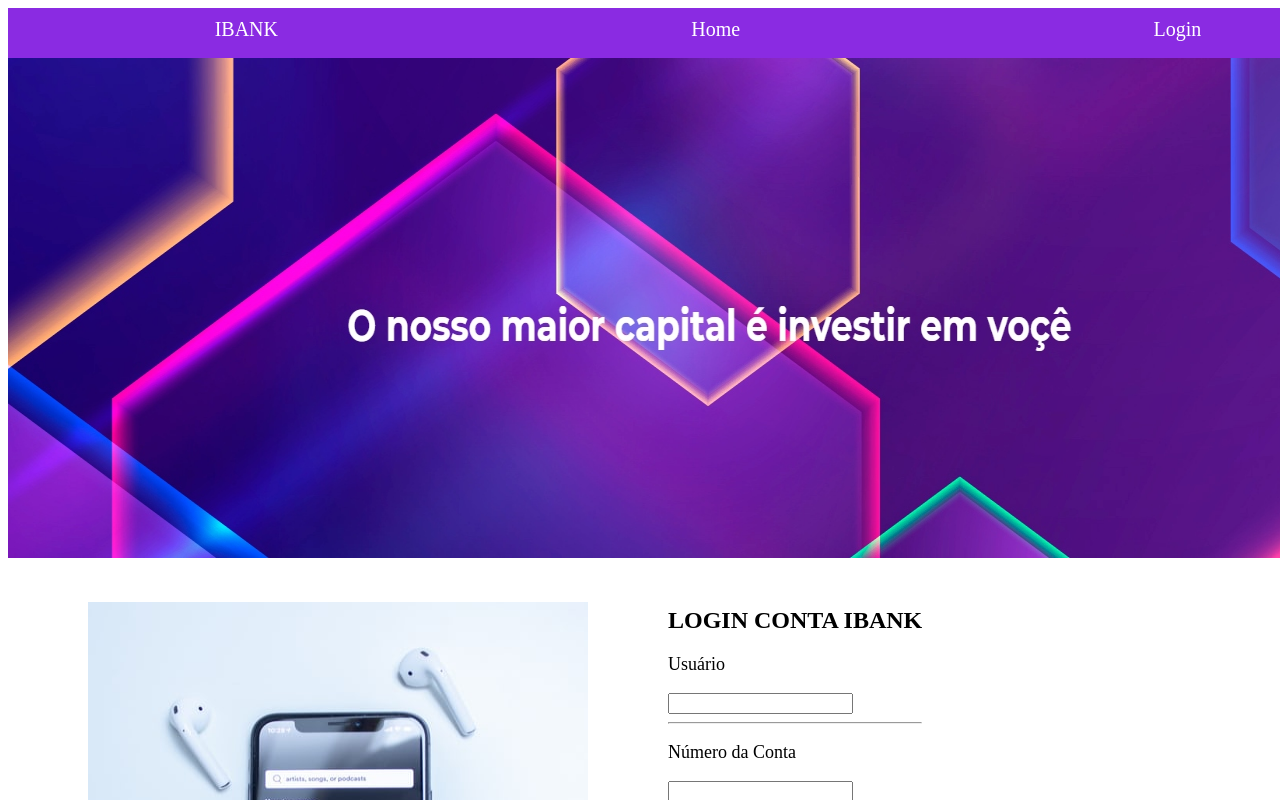
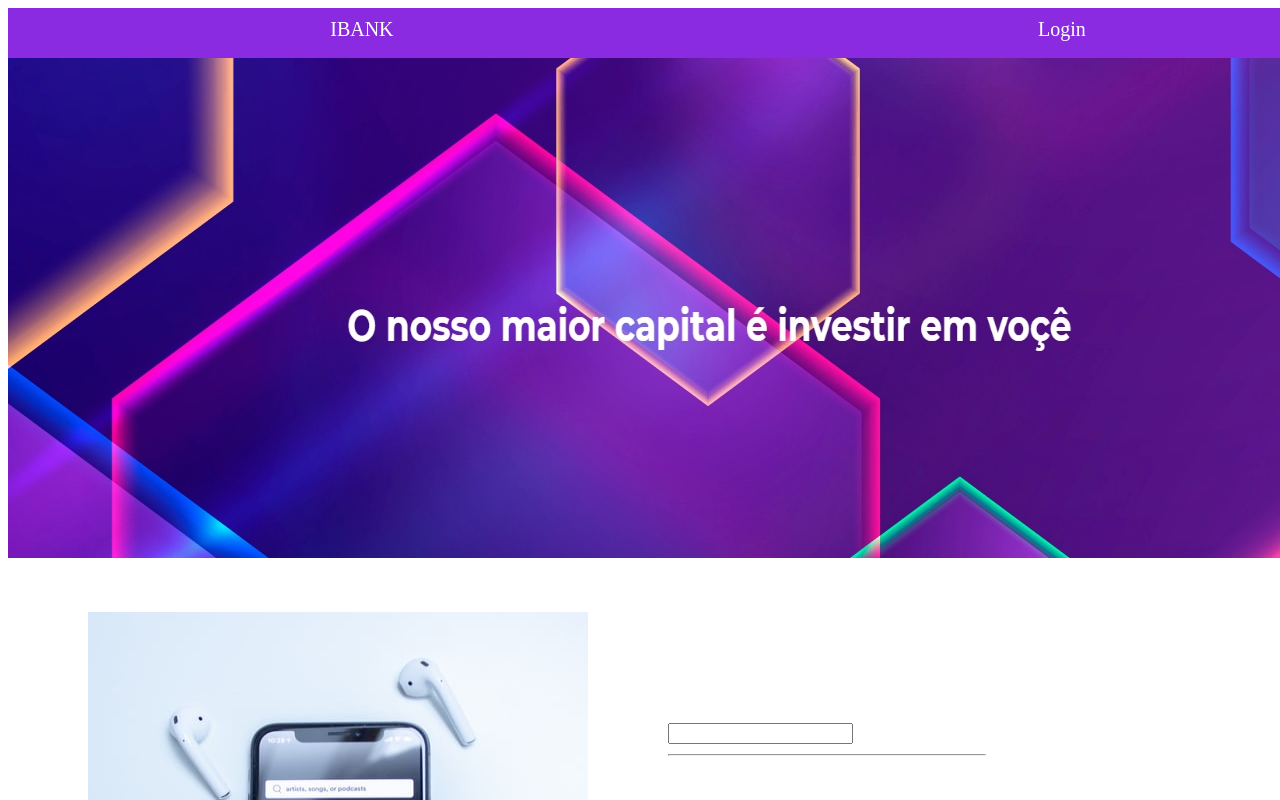
Before and after one commit to simone-art/projeto-ibank, an Angular app: page /login in a window 1280 px wide. Shown: the top 800 px of the page. Built offline with nearby package versions, Linux system fonts and the light colour scheme.

Commit message:
Fetas alterações no navbar em html e css telas home e login

```diff
--- a/src/app/app.component.html
+++ b/src/app/app.component.html
@@ -1,5 +1,4 @@
 
-  <app-cabecalho></app-cabecalho>
   <router-outlet></router-outlet>
   <app-container-imagems></app-container-imagems>
   <app-container-imagens-dos></app-container-imagens-dos>
--- a/src/app/app.module.ts
+++ b/src/app/app.module.ts
@@ -5,7 +5,6 @@
 
 import { AppRoutingModule } from './app-routing.module';
 import { AppComponent } from './app.component';
-import { CabecalhoComponent } from './cabecalho/cabecalho.component';
 import { FooterIbankComponent } from './footer-ibank/footer-ibank.component';
 import { LoginComponent } from './login/login.component';
 import { HomeComponent } from './home/home.component';
@@ -16,7 +15,6 @@
 @NgModule({
   declarations: [
     AppComponent,
-    CabecalhoComponent,
     FooterIbankComponent,
     LoginComponent,
     HomeComponent,
--- a/src/app/cabecalho/cabecalho.component.css
+++ /dev/null
@@ -1,28 +0,0 @@
-
-body{
-    margin: 0 auto;
-}
-
-.nav-ibank {
-    display: flex;
-    flex-direction: row;
-    justify-content:space-around;
-    width: 1400px;
-    height: 50px;
-    margin: 0 auto;
-    background-color: blueviolet;
-}
-
-.nome-ibank,.home, .login{
-    color: white;
-    font-size: 20px;
-    text-decoration: none;
-    margin-top: 10px;
-}
-
-.imagem-cabecalho {
-    width: 1400px;
-    height: 500px;
-    margin: 0 auto;
-    margin-bottom: 10px;
-}
--- a/src/app/cabecalho/cabecalho.component.html
+++ /dev/null
@@ -1,12 +0,0 @@
-<section>
-    <div class="cabecalho">
-        <nav class="nav-ibank">
-            <a routerLink="home" class="nome-ibank">IBANK</a>
-            <a routerLink="home" class="home">Home</a>
-            <a routerLink="login" class="login">Login</a>
-        </nav>
-    </div>
-    <div>
-        <img src="../../assets/images/background5 (1).jpg" class="imagem-cabecalho" alt="">
-    </div>
-</section>
--- a/src/app/cabecalho/cabecalho.component.ts
+++ /dev/null
@@ -1,15 +0,0 @@
-import { Component, OnInit } from '@angular/core';
-
-@Component({
-  selector: 'app-cabecalho',
-  templateUrl: './cabecalho.component.html',
-  styleUrls: ['./cabecalho.component.css']
-})
-export class CabecalhoComponent implements OnInit {
-
-  constructor() { }
-
-  ngOnInit(): void {
-  }
-
-}
--- a/src/app/home/home.component.css
+++ b/src/app/home/home.component.css
@@ -1,5 +1,61 @@
 body {
     margin: 0 auto;
+}
+
+.nav-ibank {
+    display: flex;
+    flex-direction: row;
+    justify-content:space-around;
+    width: 1400px;
+    height: 50px;
+    margin: 0 auto;
+    background-color: blueviolet;
+}
+
+.nome-ibank,.home, .login{
+    color: white;
+    font-size: 20px;
+    text-decoration: none;
+    margin-top: 10px;
+}
+
+.imagem-cabecalho {
+    width: 1400px;
+    height: 500px;
+    margin: 0 auto;
+    margin-bottom: 10px;
+}
+
+
+.tela-login{
+    display: flex;
+    flex-direction: row;
+}
+
+.celular{
+width: 500px;
+height: 500px;
+margin-left: 80px;
+margin-top: 30px;
+margin-bottom: 30px;
+}
+
+.usuario-login {
+    margin-top: 15px;
+    margin-left: 80px;
+}
+
+.texto-usuario-login {
+    font-size: 18px;
+}
+
+.btn-logar{
+    width: 200px;
+    height: 40px;
+    background-color: blueviolet;
+    color: white;
+    border-radius: 20px;
+    margin-left: 30px;
 }
 
 .container-bemvindos {
--- a/src/app/home/home.component.html
+++ b/src/app/home/home.component.html
@@ -1,10 +1,15 @@
+<section>
     <div class="cabecalho">
         <nav class="nav-ibank">
             <a routerLink="home" class="nome-ibank">IBANK</a>
             <a routerLink="home" class="home">Home</a>
             <a routerLink="login" class="login">Login</a>
         </nav>
+        <div>
+            <img src="../../assets/images/background5 (1).jpg" class="imagem-cabecalho" alt="">
         </div>
+    </div>
+</section>
 <section>
     <div class="container-bemvindos">
         <img src="../../assets/images/mulher2.jpg" class="imagem-bemvindos" alt="">
--- a/src/app/login/login.component.css
+++ b/src/app/login/login.component.css
@@ -1,6 +1,31 @@
 body {
     margin: 0 auto;
 }
+
+.nav-ibank {
+    display: flex;
+    flex-direction: row;
+    justify-content:space-around;
+    width: 1400px;
+    height: 50px;
+    margin: 0 auto;
+    background-color: blueviolet;
+}
+
+.nome-ibank,.home, .login{
+    color: white;
+    font-size: 20px;
+    text-decoration: none;
+    margin-top: 10px;
+}
+
+.imagem-cabecalho {
+    width: 1400px;
+    height: 500px;
+    margin: 0 auto;
+    margin-bottom: 10px;
+}
+
 
 .tela-login{
     display: flex;
--- a/src/app/login/login.component.html
+++ b/src/app/login/login.component.html
@@ -1,4 +1,14 @@
-
+<section>
+    <div class="cabecalho">
+        <nav class="nav-ibank">
+            <a routerLink="home" class="nome-ibank">IBANK</a>
+            <a routerLink="login" class="login">Login</a>
+        </nav>
+        <div>
+            <img src="../../assets/images/background5 (1).jpg" class="imagem-cabecalho" alt="">
+        </div>
+    </div>
+</section>
 <section class="login">
     <div class="tela-login">
         <img src="../../assets/images/celular2.jpg" class="celular" alt="">
```
Also changed, not shown: 1 other file (tests, documents, lock files or other folders). Lines whose indentation alone changed are shown as unchanged.
